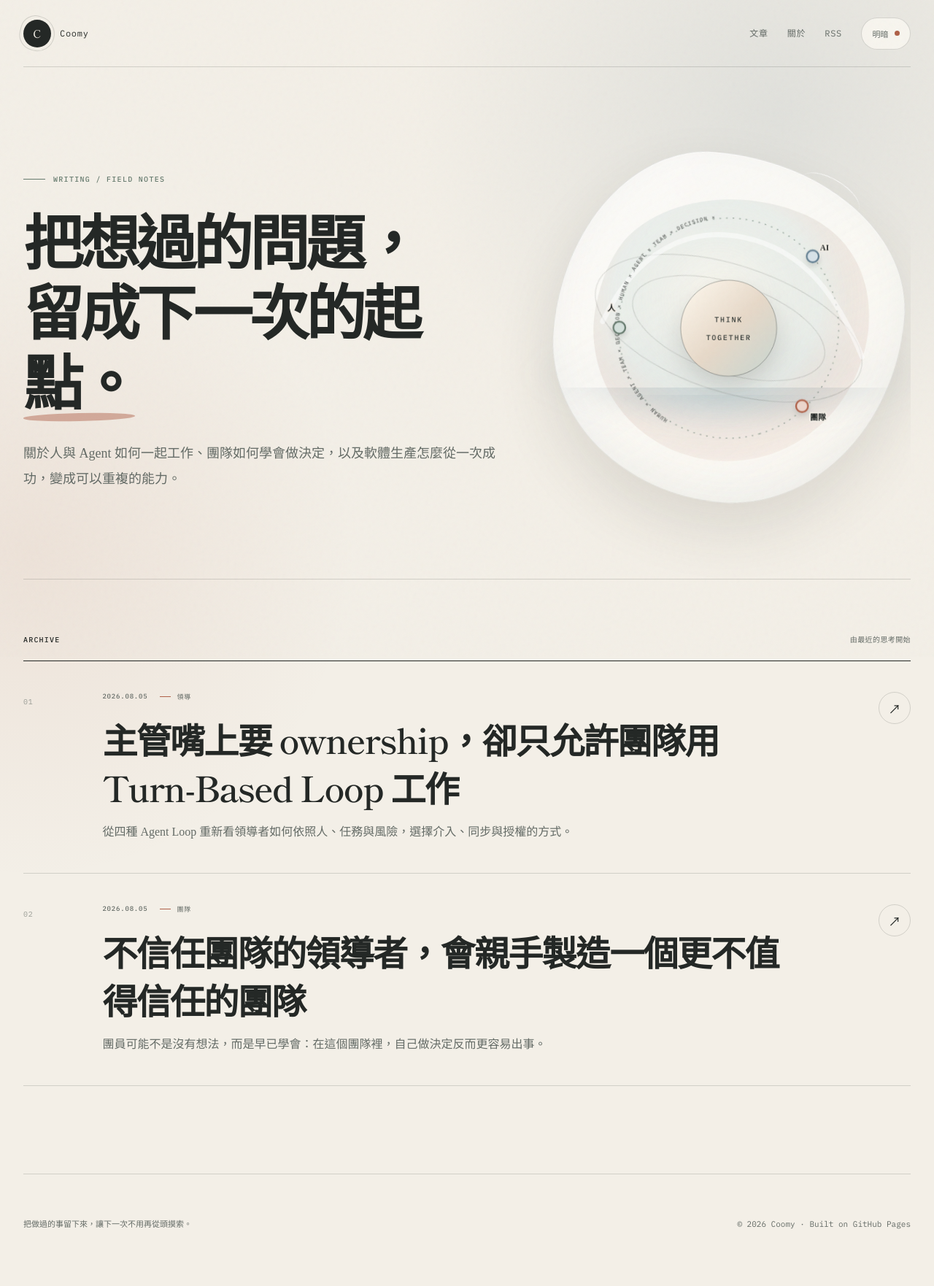
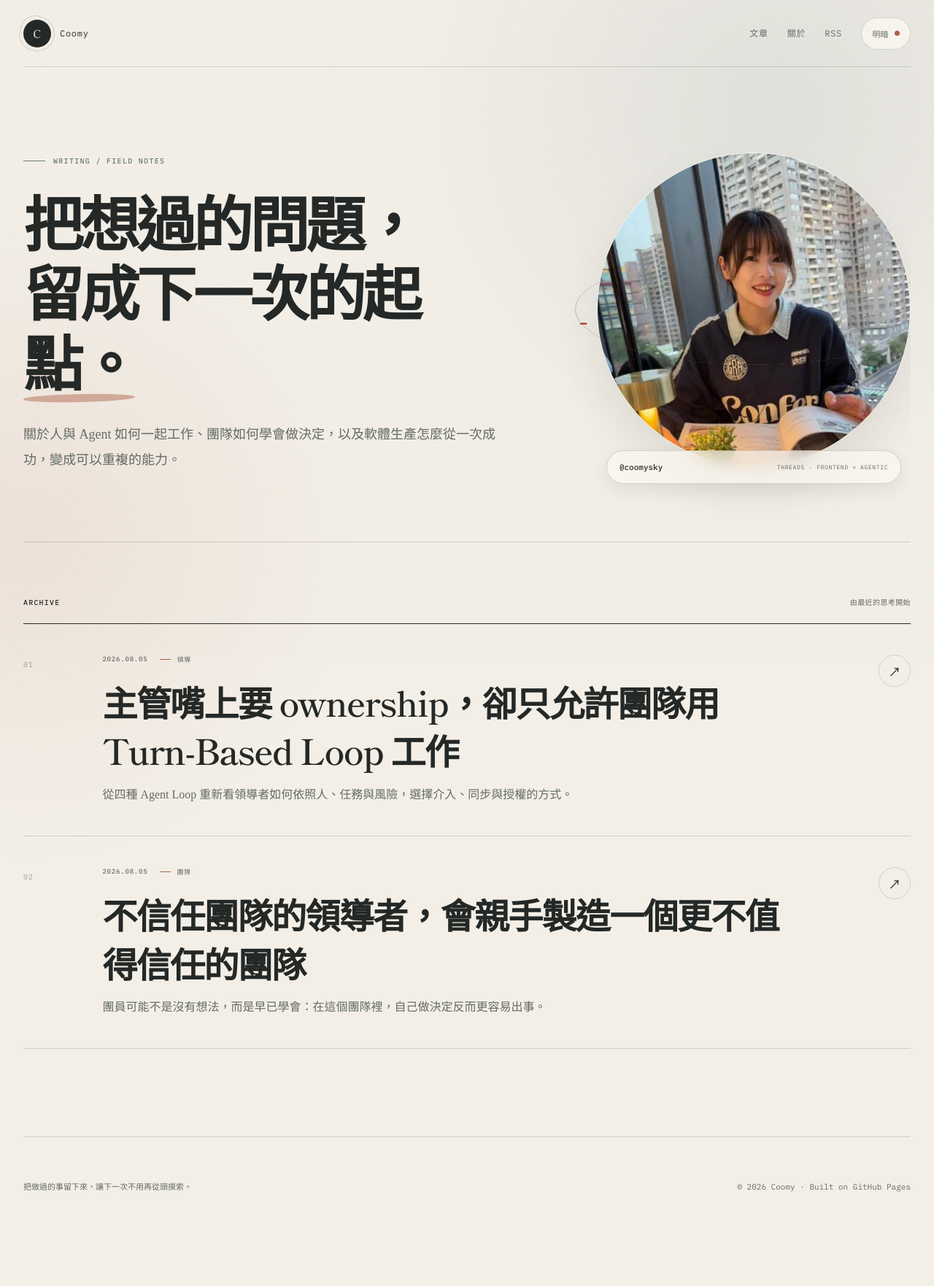
Before and after one commit to coomySF/coomySF.github.io, a Jekyll site: the page built from writing.html, in a window 1280 px wide. Shown: the whole page at 73% size. Built offline with Jekyll 4.4.1, drawn with Linux system fonts in a browser that asks for light colours; after the commit the page ends 1711 px from its top, so only the background shows below that.

Commit message:
reuse about portrait animation on writing page

```diff
--- a/_layouts/default.html
+++ b/_layouts/default.html
@@ -11,7 +11,7 @@
     <link rel="preconnect" href="https://fonts.googleapis.com">
     <link rel="preconnect" href="https://fonts.gstatic.com" crossorigin>
     <link href="https://fonts.googleapis.com/css2?family=IBM+Plex+Mono:wght@400;500&family=Noto+Serif+TC:wght@400;500;600;700&family=Shippori+Mincho:wght@500;600&display=swap" rel="stylesheet">
-    <link rel="stylesheet" href="{{ '/assets/css/style.css' | relative_url }}?v=20260805-9">
+    <link rel="stylesheet" href="{{ '/assets/css/style.css' | relative_url }}?v=20260805-10">
     <script>
       document.documentElement.classList.add('js');
       document.documentElement.dataset.theme = localStorage.getItem('coomy-theme-v2') || 'light';
--- a/assets/css/style.css
+++ b/assets/css/style.css
@@ -294,7 +294,7 @@ nav a:hover::after { transform: scaleX(1); transform-origin: left; }
 .writing-hero h1 em, .about-hero h1 em { position: relative; color: var(--ink); font-style: normal; }
 .writing-hero h1 em::after, .about-hero h1 em::after { content: ""; position: absolute; right: 1%; bottom: .03em; left: 0; z-index: -1; height: .13em; border-radius: 50%; background: color-mix(in srgb, var(--clay) 46%, transparent); transform: rotate(-1.2deg); }
 .writing-hero-copy > p:last-child { max-width: 660px; margin: 36px 0 0; color: var(--muted); font-size: 18px; line-height: 1.95; }
-.writing-orbit { width: min(39vw, 500px); }
+.writing-portrait { width: min(34vw, 430px); }
 
 .archive { padding: 74px 0 120px; }
 .archive-heading { display: flex; align-items: baseline; justify-content: space-between; padding-bottom: 22px; border-bottom: 1px solid var(--ink); }
@@ -404,7 +404,7 @@ nav a:hover::after { transform: scaleX(1); transform-origin: left; }
   .writing-hero, .about-hero { min-height: auto; grid-template-columns: 1fr; }
   .writing-hero { padding: 76px 0 68px; gap: 32px; }
   .writing-hero h1, .about-hero h1 { font-size: clamp(43px, 12vw, 62px); }
-  .writing-orbit { width: min(92vw, 460px); justify-self: center; margin: -18px 0 -30px; }
+  .writing-portrait { width: min(86vw, 390px); justify-self: center; margin-bottom: 20px; }
   .archive { padding: 52px 0 88px; }
   .archive-heading { align-items: flex-start; gap: 20px; }
   .archive-link { grid-template-columns: 34px minmax(0, 1fr); min-height: auto; gap: 16px; padding: 34px 0 39px; }
--- a/writing.html
+++ b/writing.html
@@ -10,43 +10,11 @@ description: Coomy 關於 AI、團隊、決策與軟體生產的文章。
     <h1>把想過的問題，<br><em>留成下一次的起點。</em></h1>
     <p>關於人與 Agent 如何一起工作、團隊如何學會做決定，以及軟體生產怎麼從一次成功，變成可以重複的能力。</p>
   </div>
-  <div class="hero-orbit writing-orbit" data-reveal aria-hidden="true">
-    <div class="orbit-shadow"></div>
-    <svg class="orbit-svg" viewBox="0 0 520 520" width="520" height="520" role="presentation">
-      <defs>
-        <path id="orbit-copy-path" d="M 95 260 A 165 165 0 1 1 425 260 A 165 165 0 1 1 95 260" />
-        <linearGradient id="core-gradient" x1="0" y1="0" x2="1" y2="1">
-          <stop offset="0" stop-color="#fffaf0" />
-          <stop offset=".52" stop-color="#e7d9c9" />
-          <stop offset="1" stop-color="#c8d6d1" />
-        </linearGradient>
-        <radialGradient id="aura-gradient" cx="45%" cy="38%" r="65%">
-          <stop offset="0" stop-color="#fffaf0" stop-opacity=".95" />
-          <stop offset=".58" stop-color="#c9d8d4" stop-opacity=".42" />
-          <stop offset="1" stop-color="#bd765d" stop-opacity=".08" />
-        </radialGradient>
-        <filter id="soft-shadow" x="-30%" y="-30%" width="160%" height="160%">
-          <feDropShadow dx="0" dy="10" stdDeviation="10" flood-opacity=".12" />
-        </filter>
-      </defs>
-      <path class="orbit-aura" d="M103 129C162 62 285 49 377 91c95 43 115 152 72 244-42 91-142 145-246 117C96 423 42 319 61 226c8-39 21-70 42-97Z" />
-      <g class="orbit-plane orbit-plane-back">
-        <ellipse cx="260" cy="260" rx="208" ry="95" />
-        <ellipse cx="260" cy="260" rx="150" ry="67" />
-      </g>
-      <circle class="orbit-ring" cx="260" cy="260" r="165" />
-      <path class="orbit-ribbon" d="M71 250C122 143 200 107 283 124c91 19 140 88 177 179" />
-      <text class="orbit-copy"><textPath href="#orbit-copy-path" startOffset="0%">HUMAN × AGENT × TEAM × DECISION × HUMAN × AGENT × TEAM × DECISION × </textPath></text>
-      <g class="orbit-core" filter="url(#soft-shadow)">
-        <circle cx="260" cy="260" r="72" />
-        <text x="260" y="251">THINK</text>
-        <text x="260" y="278">TOGETHER</text>
-      </g>
-      <g class="orbit-node node-human"><circle cx="96" cy="260" r="9" /><text x="78" y="235">人</text></g>
-      <g class="orbit-node node-agent"><circle cx="386" cy="154" r="9" /><text x="397" y="145">AI</text></g>
-      <g class="orbit-node node-team"><circle cx="370" cy="385" r="9" /><text x="382" y="406">團隊</text></g>
-    </svg>
-  </div>
+  <a class="about-portrait writing-portrait" href="https://www.threads.com/@coomysky" target="_blank" rel="me noopener" aria-label="前往 Coomy 的 Threads 個人頁面">
+    <span class="portrait-halo" aria-hidden="true"></span>
+    <img src="{{ '/assets/images/coomy-avatar.webp' | relative_url }}" width="640" height="640" alt="Coomy 的個人頭像" decoding="async">
+    <span class="portrait-caption"><strong>@coomysky</strong><small>THREADS · FRONTEND × AGENTIC</small></span>
+  </a>
 </section>
 <section class="archive" aria-label="文章列表">
   <header class="archive-heading" data-reveal>
```
